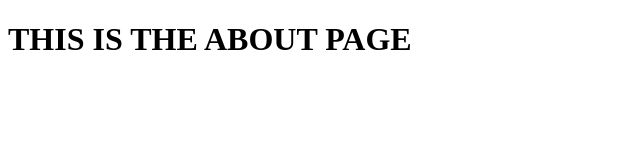
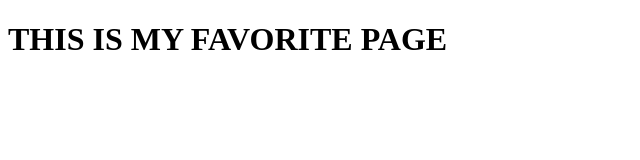
Before and after one commit to tomdan-ai/firstwebsite, a plain HTML site: page about.html in a window 1280 px wide. Shown: the whole page, without its empty margins (0-640 px from the left). Drawn offline with Linux system fonts and the light colour scheme.

Commit message:
Changed the header to something else

```diff
--- a/about.html
+++ b/about.html
@@ -6,6 +6,6 @@
     <title>Document</title>
 </head>
 <body>
-    <h1>THIS IS THE ABOUT PAGE</h1>
+    <h1>THIS IS MY FAVORITE PAGE</h1>
 </body>
 </html>
```
